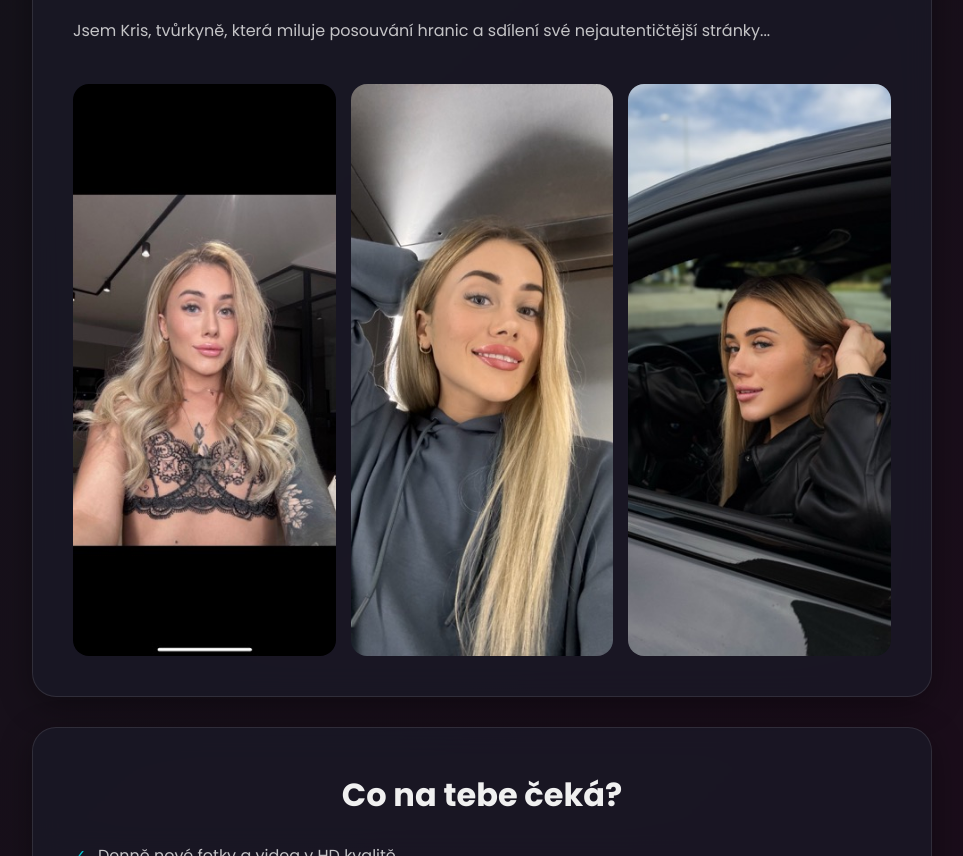
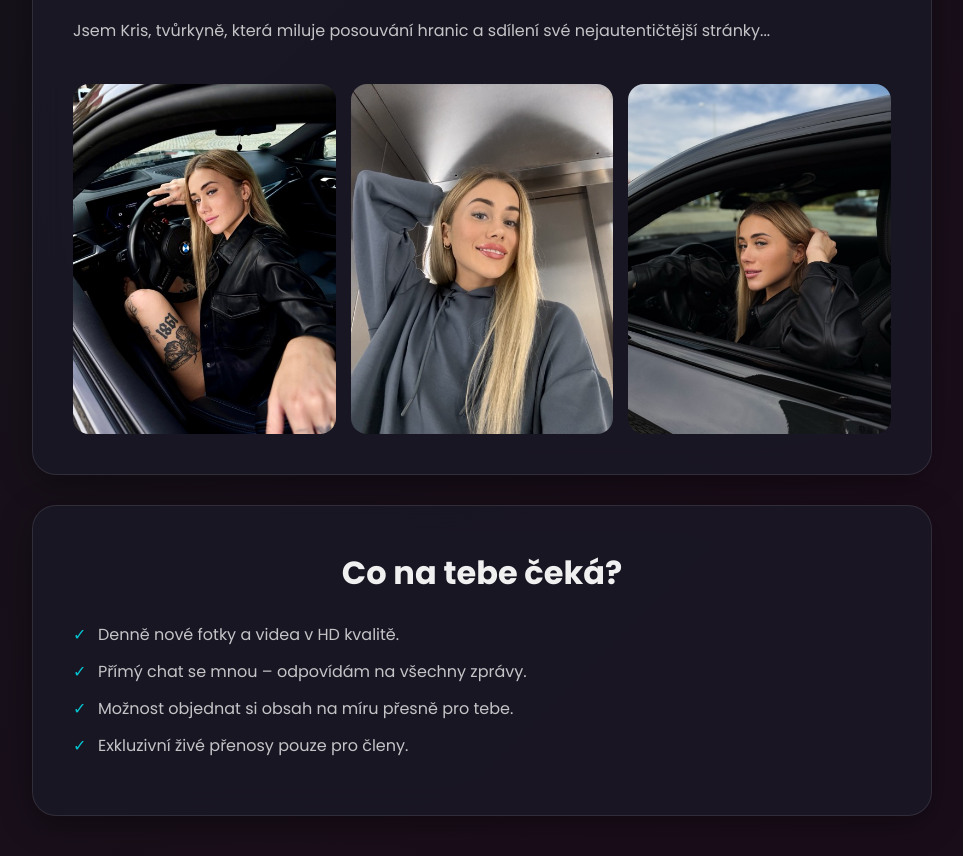
Before and after one commit to Hnzuonee/safelin, a plain HTML site: page index.html in a window 1280 px wide. Shown: the part 705-1561 px from the top of the page, without its empty margins (158-1121 px from the left). Drawn offline with Linux system fonts and the light colour scheme.

Commit message:
Update index.html

```diff
--- a/index.html
+++ b/index.html
@@ -106,7 +106,7 @@
             <h2>Něco málo o mně</h2>
             <p class="about-text">Jsem Kris, tvůrkyně, která miluje posouvání hranic a sdílení své nejautentičtější stránky...</p>
             <div class="gallery">
-                <img src="img/galerie-01.jpeg" alt="Ukázka fotky z galerie 1">
+                <img src="img/galerie-04.jpeg" alt="Ukázka fotky z galerie 1">
                 <img src="img/galerie-02.jpeg" alt="Ukázka fotky z galerie 2">
                 <img src="img/galerie-03.jpeg" alt="Ukázka fotky z galerie 3">
             </div>
```
